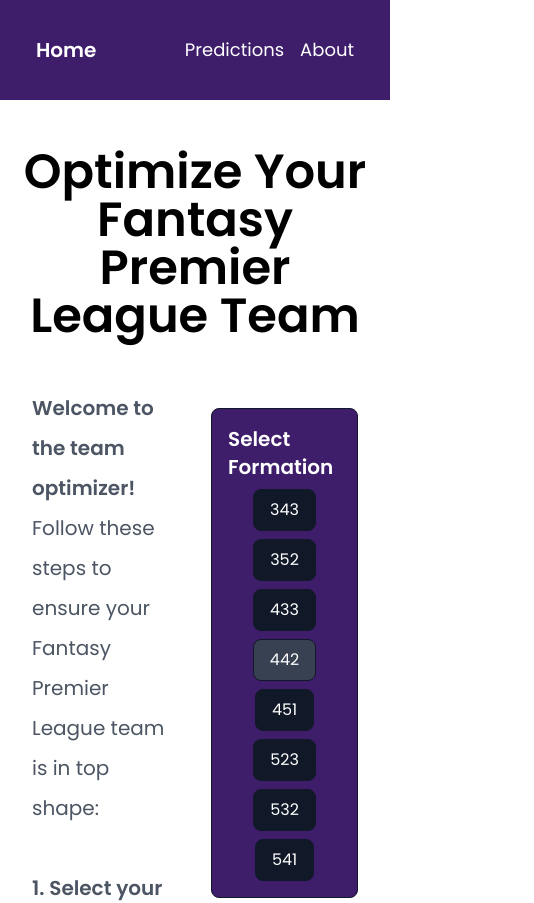
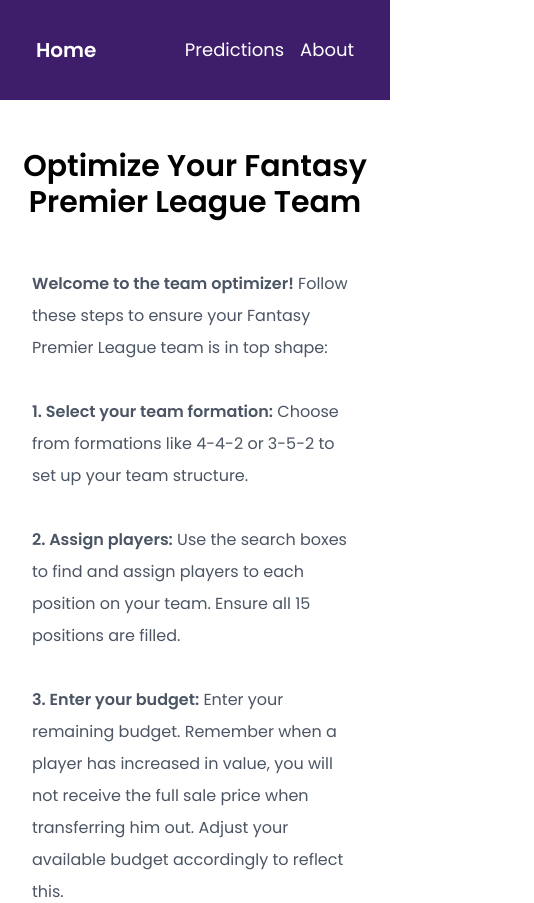
Before and after one commit to DanielNSaga/FPLAI, a React (Create React App) app in the folder my-app/: page / in a window 390 px wide. Shown: the top 903 px of the page, 534 px wide, since content can reach past the window. Built offline with nearby package versions, Linux system fonts and the light colour scheme.

Commit message:
Docker file

```diff
--- a/my-app/src/pages/OptimizeTeam.jsx
+++ b/my-app/src/pages/OptimizeTeam.jsx
@@ -61,13 +61,15 @@
 
     return (
         <div className="flex flex-col items-center">
-            <h1 className="text-5xl font-extrabold mt-8 mb-4 text-center">Optimize Your Fantasy Premier League Team</h1>
-            <div className="flex flex-row w-full max-w-7xl mt-4">
-                <div className="w-1/2 p-4 flex items-center">
-                    <p className="text-gray-600 text-xl leading-loose" style={{ marginTop: '0%' }}>
+            <h1 className="text-3xl md:text-5xl font-extrabold mt-8 mb-4 text-center">
+                Optimize Your Fantasy Premier League Team
+            </h1>
+            <div className="flex flex-col md:flex-row w-full max-w-7xl mt-4">
+                <div className="w-full md:w-1/2 p-4 flex items-center">
+                    <p className="text-gray-600 text-base md:text-xl leading-loose">
                         <strong>Welcome to the team optimizer!</strong> Follow these steps to ensure your Fantasy Premier League team is in top shape:
                         <br /><br />
-                        <strong>1. Select your team formation:</strong> Choose from the formations like 4-4-2 or 3-5-2 to set up your team structure.
+                        <strong>1. Select your team formation:</strong> Choose from formations like 4-4-2 or 3-5-2 to set up your team structure.
                         <br /><br />
                         <strong>2. Assign players:</strong> Use the search boxes to find and assign players to each position on your team. Ensure all 15 positions are filled.
                         <br /><br />
@@ -77,11 +79,11 @@
                         <br /><br />
                         <strong>5. Optimize your team:</strong> Once everything is set, click the "Optimize Team" button to see the best possible transfers and lineup based on your input.
                         <br /><br />
-                        This tool analyzes your selections and suggests the optimal transfers to maximize your team's performance by using AI.
+                        This tool analyzes your selections and suggests the optimal transfers to maximize your team's performance using AI.
                     </p>
                 </div>
 
-                <div className="w-1/2 p-4 flex flex-col items-center">
+                <div className="w-full md:w-1/2 p-4 flex flex-col items-center">
                     <FormationBar
                         selectedFormation={selectedFormation}
                         onFormationChange={handleFormationChange}
```
